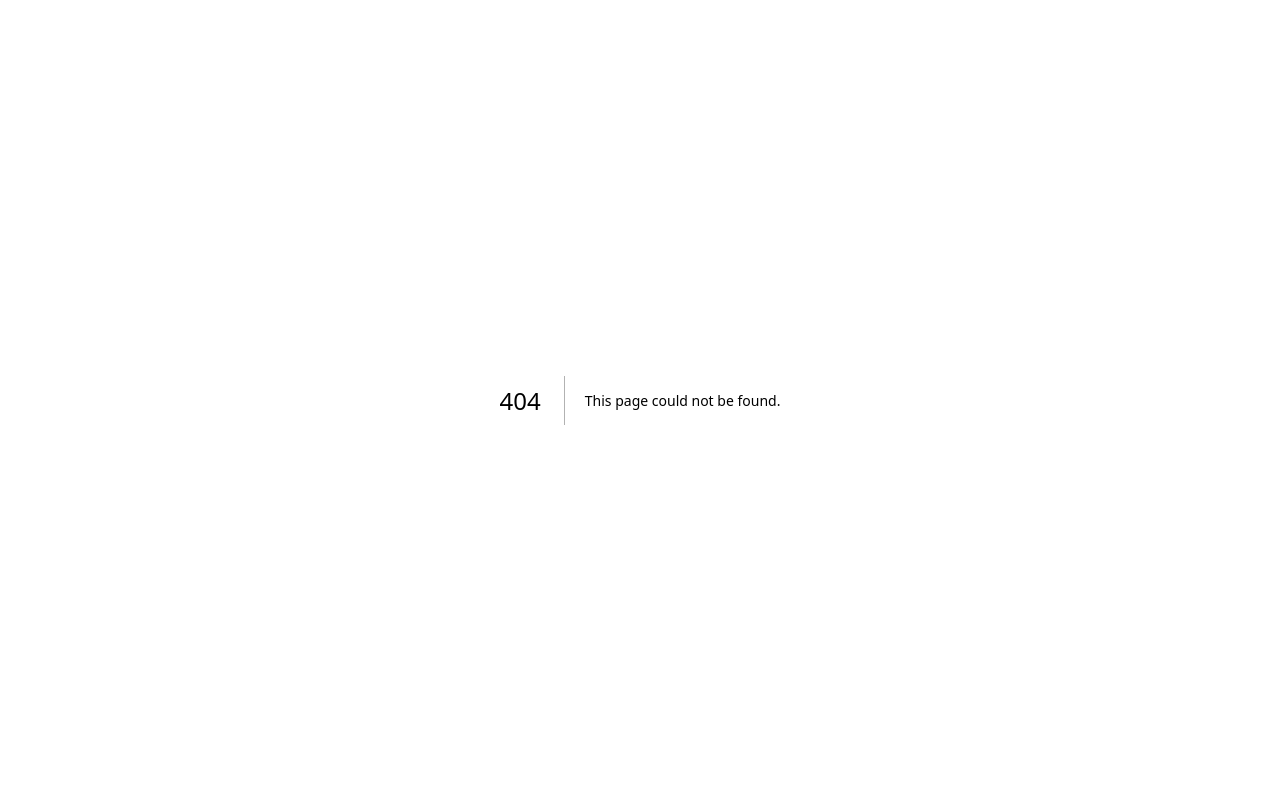
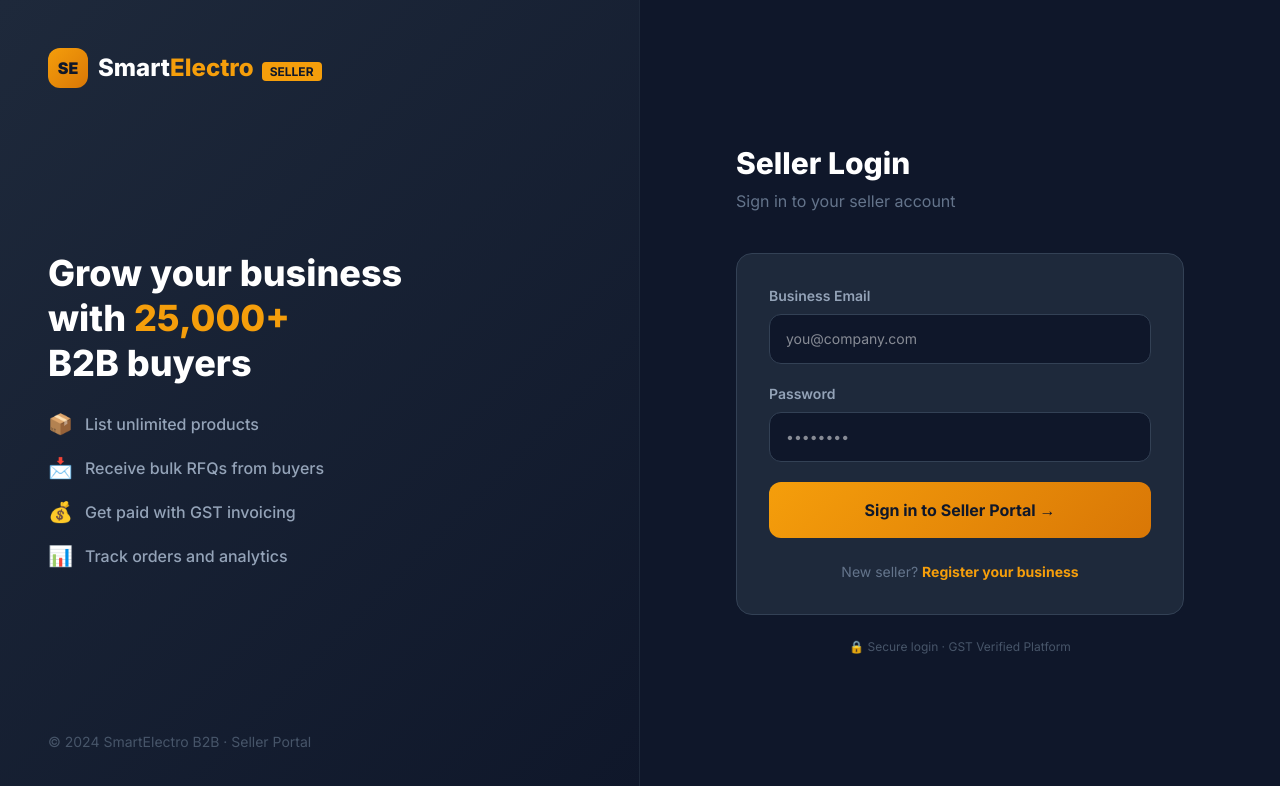
Before and after one commit to MaulikAdhikari18/smartelectro, a Next.js app in the folder seller-portal/: page /login in a window 1280 px wide. Before the commit this address had no page. Shown: the top 786 px of the page. Built offline with nearby package versions, Linux system fonts and the light colour scheme.

Commit message:
Seller Login

```diff
--- /dev/null
+++ b/seller-portal/src/app/login/page.tsx
@@ -0,0 +1,147 @@
+'use client';
+import { useState } from 'react';
+import Link from 'next/link';
+import api from '@/lib/api';
+
+export default function SellerLoginPage() {
+  const [form, setForm] = useState({ email: '', password: '' });
+  const [error, setError] = useState('');
+  const [loading, setLoading] = useState(false);
+
+  const handleSubmit = async (e: React.FormEvent) => {
+    e.preventDefault();
+    setLoading(true);
+    setError('');
+    try {
+      const res = await api.post('/auth/login', form);
+      const { token, role, name, userId } = res.data;
+
+      if (role !== 'SUPPLIER') {
+        setError('This account is not a seller account. Please register as a seller.');
+        setLoading(false);
+        return;
+      }
+
+      localStorage.setItem('sellerToken', token);
+      localStorage.setItem('sellerRole', role);
+      localStorage.setItem('sellerName', name);
+      localStorage.setItem('sellerId', String(userId));
+
+      // Also set for api.ts interceptor
+      localStorage.setItem('token', token);
+
+      window.location.href = '/dashboard';
+    } catch (err: any) {
+      setError(err.response?.data || 'Invalid email or password');
+    } finally {
+      setLoading(false);
+    }
+  };
+
+  return (
+    <div className="min-h-screen flex" style={{ background: '#0f172a' }}>
+
+      {/* Left panel */}
+      <div className="hidden lg:flex flex-col justify-between w-1/2 p-12"
+        style={{ background: 'linear-gradient(135deg, #1e293b, #0f172a)', borderRight: '1px solid #1e293b' }}>
+        <Link href="/" className="flex items-center gap-2.5">
+          <div className="w-10 h-10 rounded-xl flex items-center justify-center font-black"
+            style={{ background: 'linear-gradient(135deg, #f59e0b, #d97706)', color: '#0f172a' }}>SE</div>
+          <span className="text-2xl font-extrabold text-white">
+            Smart<span style={{ color: '#f59e0b' }}>Electro</span>
+            <span className="text-xs font-bold ml-2 px-2 py-0.5 rounded"
+              style={{ background: '#f59e0b', color: '#0f172a' }}>SELLER</span>
+          </span>
+        </Link>
+
+        <div>
+          <h2 className="text-4xl font-extrabold text-white mb-6 leading-tight">
+            Grow your business<br />with <span style={{ color: '#f59e0b' }}>25,000+</span><br />B2B buyers
+          </h2>
+          <div className="space-y-4">
+            {[
+              ['📦', 'List unlimited products'],
+              ['📩', 'Receive bulk RFQs from buyers'],
+              ['💰', 'Get paid with GST invoicing'],
+              ['📊', 'Track orders and analytics'],
+            ].map(([icon, text]) => (
+              <div key={text} className="flex items-center gap-3">
+                <span className="text-xl">{icon}</span>
+                <span className="text-base font-medium" style={{ color: '#94a3b8' }}>{text}</span>
+              </div>
+            ))}
+          </div>
+        </div>
+
+        <p className="text-sm" style={{ color: '#475569' }}>
+          © 2024 SmartElectro B2B · Seller Portal
+        </p>
+      </div>
+
+      {/* Right panel — login form */}
+      <div className="flex-1 flex items-center justify-center px-6 py-12">
+        <div className="w-full max-w-md">
+
+          <div className="mb-10">
+            <h1 className="text-3xl font-extrabold text-white mb-2">Seller Login</h1>
+            <p style={{ color: '#64748b' }}>Sign in to your seller account</p>
+          </div>
+
+          <div className="rounded-2xl p-8" style={{ background: '#1e293b', border: '1px solid #334155' }}>
+            {error && (
+              <div className="mb-5 px-4 py-3 rounded-lg text-sm font-medium"
+                style={{ background: '#450a0a', border: '1px solid #7f1d1d', color: '#fca5a5' }}>
+                ⚠️ {error}
+              </div>
+            )}
+
+            <form onSubmit={handleSubmit} className="space-y-5">
+              <div>
+                <label className="block text-sm font-semibold mb-2" style={{ color: '#94a3b8' }}>
+                  Business Email
+                </label>
+                <input type="email" required value={form.email}
+                  onChange={e => setForm({ ...form, email: e.target.value })}
+                  placeholder="you@company.com"
+                  className="w-full px-4 py-3.5 rounded-xl text-white text-sm outline-none transition-all"
+                  style={{ background: '#0f172a', border: '1px solid #334155' }}
+                  onFocus={e => (e.target.style.borderColor = '#f59e0b')}
+                  onBlur={e => (e.target.style.borderColor = '#334155')} />
+              </div>
+
+              <div>
+                <label className="block text-sm font-semibold mb-2" style={{ color: '#94a3b8' }}>
+                  Password
+                </label>
+                <input type="password" required value={form.password}
+                  onChange={e => setForm({ ...form, password: e.target.value })}
+                  placeholder="••••••••"
+                  className="w-full px-4 py-3.5 rounded-xl text-white text-sm outline-none transition-all"
+                  style={{ background: '#0f172a', border: '1px solid #334155' }}
+                  onFocus={e => (e.target.style.borderColor = '#f59e0b')}
+                  onBlur={e => (e.target.style.borderColor = '#334155')} />
+              </div>
+
+              <button type="submit" disabled={loading}
+                className="w-full py-4 rounded-xl font-bold text-base transition-all"
+                style={{ background: loading ? '#92400e' : 'linear-gradient(135deg, #f59e0b, #d97706)', color: '#0f172a' }}>
+                {loading ? 'Signing in...' : 'Sign in to Seller Portal →'}
+              </button>
+            </form>
+
+            <div className="mt-6 text-center text-sm" style={{ color: '#64748b' }}>
+              New seller?{' '}
+              <Link href="/register" className="font-bold hover:underline" style={{ color: '#f59e0b' }}>
+                Register your business
+              </Link>
+            </div>
+          </div>
+
+          <p className="text-center text-xs mt-6" style={{ color: '#475569' }}>
+            🔒 Secure login · GST Verified Platform
+          </p>
+        </div>
+      </div>
+    </div>
+  );
+}
```
